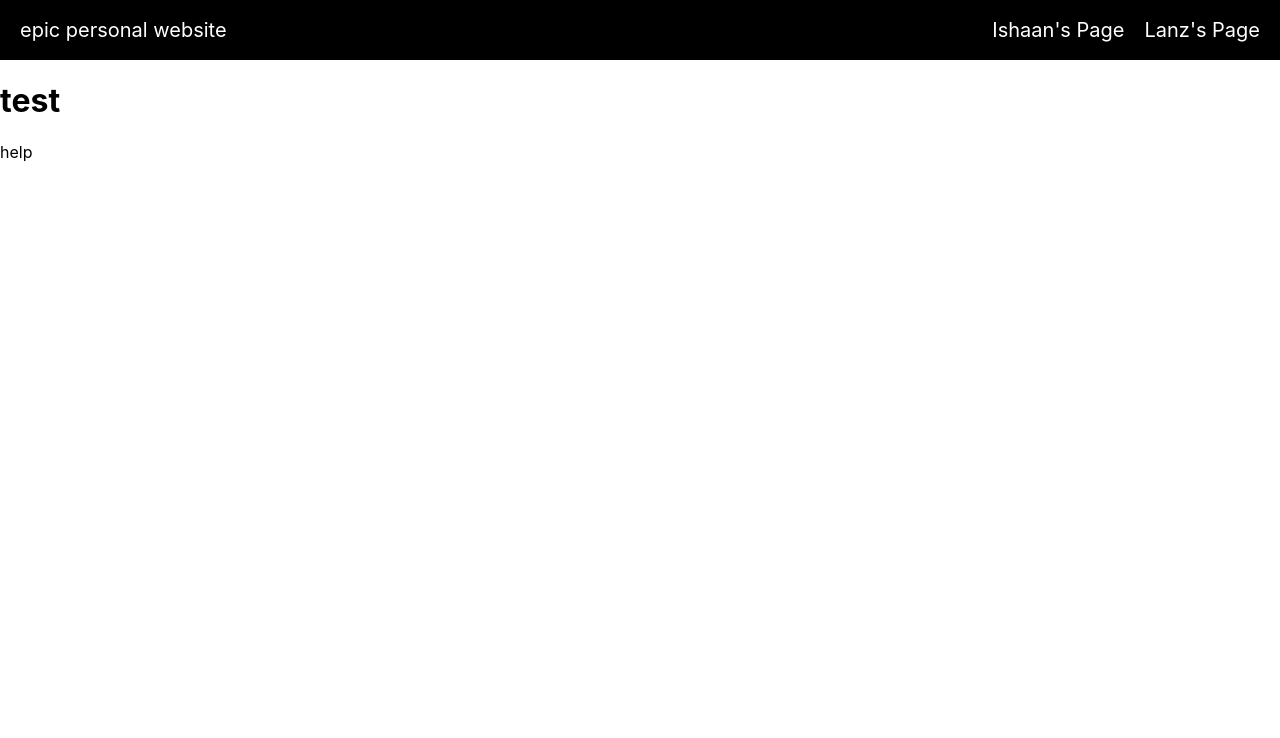
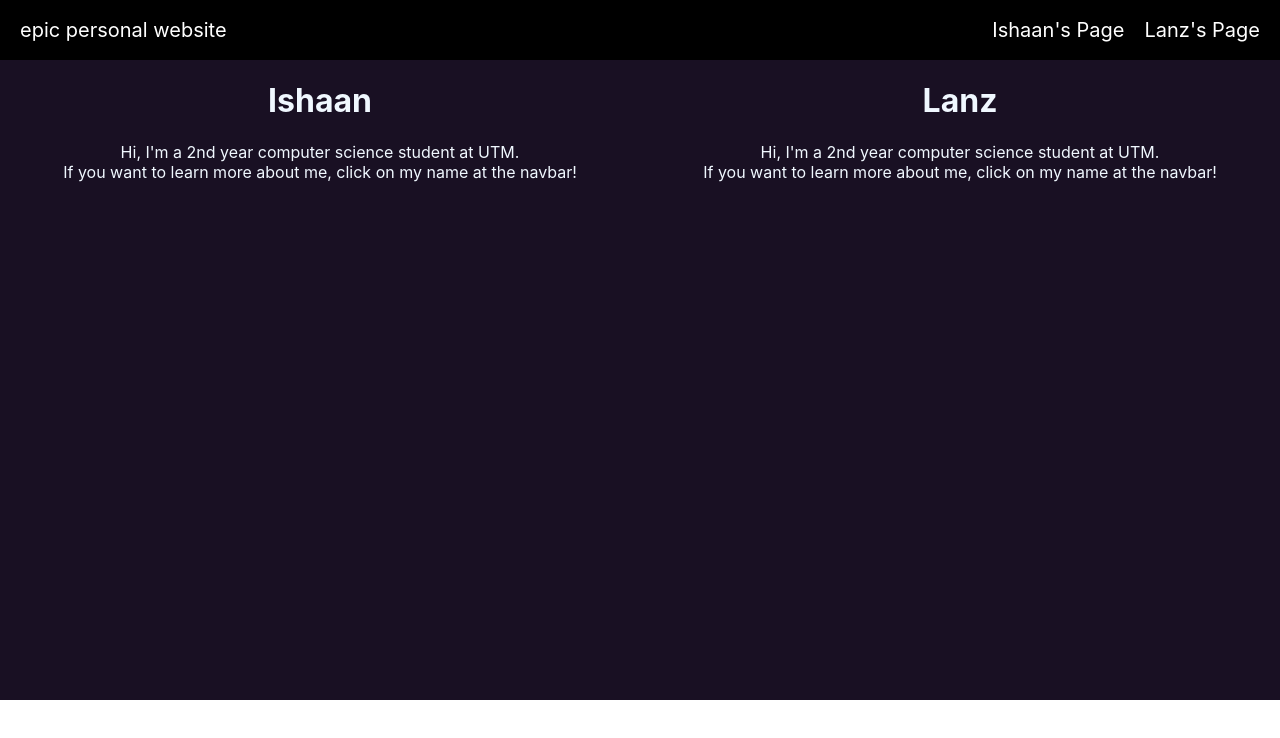
Before and after one commit to Ramleton/mediocretypers-showcase-site, a Next.js app: page / in a window 1280 px wide. Shown: the top 738 px of the page. Built offline with nearby package versions, Linux system fonts and the light colour scheme.

Commit message:
Added our respective about pages

```diff
--- /dev/null
+++ b/pages/aboutIshaan.jsx
@@ -0,0 +1,15 @@
+import styles from "../styles/AboutIshaan.module.css";
+
+const AboutIshaan = () => {
+    return <div className={styles.aboutishaan}>
+        <div className={styles.text}>
+            <h1>Ishaan</h1>
+            <p>
+                Hi, I'm a 2nd year computer science student at UTM.<br />
+                If you want to learn more about me, click on my name at the navbar!
+            </p>
+        </div>
+    </div>;
+}
+
+export default AboutIshaan;
--- /dev/null
+++ b/pages/aboutlanz.jsx
@@ -0,0 +1,15 @@
+import styles from "../styles/AboutLanz.module.css";
+
+const AboutLanz = () => {
+    return <div className={styles.aboutlanz}>
+        <div className={styles.text}>
+            <h1>Lanz</h1>
+            <p>
+                Hi, I'm a 2nd year computer science student at UTM.<br />
+                If you want to learn more about me, click on my name at the navbar!
+            </p>
+        </div>
+    </div>;
+}
+
+export default AboutLanz;
--- a/pages/index.jsx
+++ b/pages/index.jsx
@@ -2,14 +2,17 @@ import React from 'react';
 
 import NavBar from '../components/NavBar';
 import styles from '../styles/Home.module.css';
+import AboutIshaan from './aboutIshaan';
+import About from './aboutIshaan';
+import AboutLanz from './aboutlanz';
 
 // import Head from 'next/head';
 // import Image from 'next/image';
 
 const main = () => (
-  <div className={styles.home}>
-    <h1>test</h1>
-    <p>help</p>
+  <div>
+    <AboutIshaan></AboutIshaan>
+    <AboutLanz></AboutLanz>
   </div>
 );
 
--- /dev/null
+++ b/styles/AboutIshaan.module.css
@@ -0,0 +1,11 @@
+.aboutishaan {
+    background-color: #191023;
+    width: 50%;
+    min-height:50vw;
+    float: left;
+}
+
+.text {
+    color: aliceblue;
+    text-align: center;
+}
--- /dev/null
+++ b/styles/AboutLanz.module.css
@@ -0,0 +1,11 @@
+.aboutlanz {
+    background-color: #191023;
+    float: right;
+    width:50%;
+    min-height: 50vw;
+}
+
+.text {
+    color: aliceblue;
+    text-align: center;
+}
```
